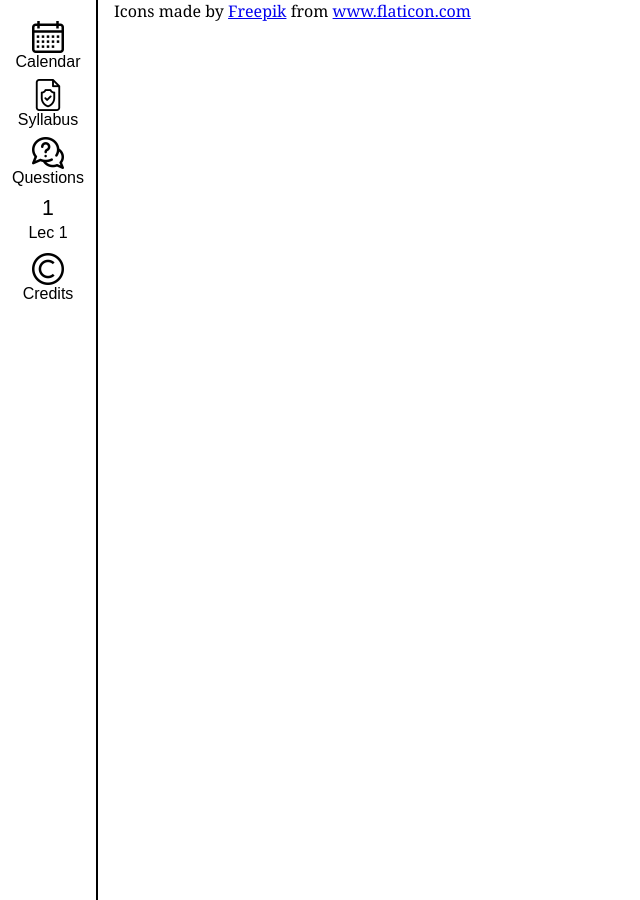
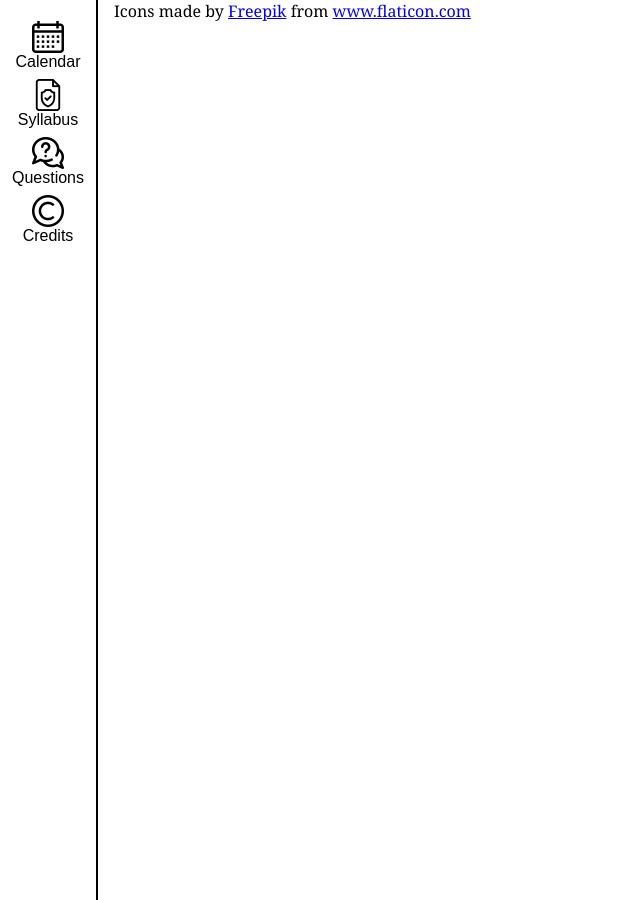
Before and after one commit to ucsd-cse11-w22/ucsd-cse11-w22.github.io, a Jekyll site: the page built from credits.md, in a window 1280 px wide. Shown: the whole page, without its empty margins (0-640 px from the left). Built offline with Jekyll 4.4.1, drawn with Linux system fonts in a browser that asks for light colours.

Commit message:
debug; try removing lec loop from sidebar

```diff
--- a/_includes/sidebar.html
+++ b/_includes/sidebar.html
@@ -3,9 +3,6 @@
             <li><a title="Overview" class='sidebar-link' href='/weeks.html'><img src="/calendar.png"></img> Calendar</a></li>
             <li><a title="Syllabus" class='sidebar-link' href='/syllabus.html'><img src="/syllabus.png"></img> Syllabus</a></li>
             <li><a title="Questions" class='sidebar-link' href='/staff-and-help.html'><img src="/communication.png"></img> Questions</a></li>
-            {% for lecture in site.lectures %}
-            <li><a title="{{ lecture.index }}" class='sidebar-link' href="{% link {{ lecture.relative_path }} %}"><span class="numbers">{{ lecture.index }}</span>Lec {{ lecture.index}}</a></li>
-            {% endfor %}
             <li><a title="Credits" class='sidebar-link' href='/credits.html'><img width="100%" src="/copyright.png"></img>Credits</a></li>
         </ul>
     </div>
```
